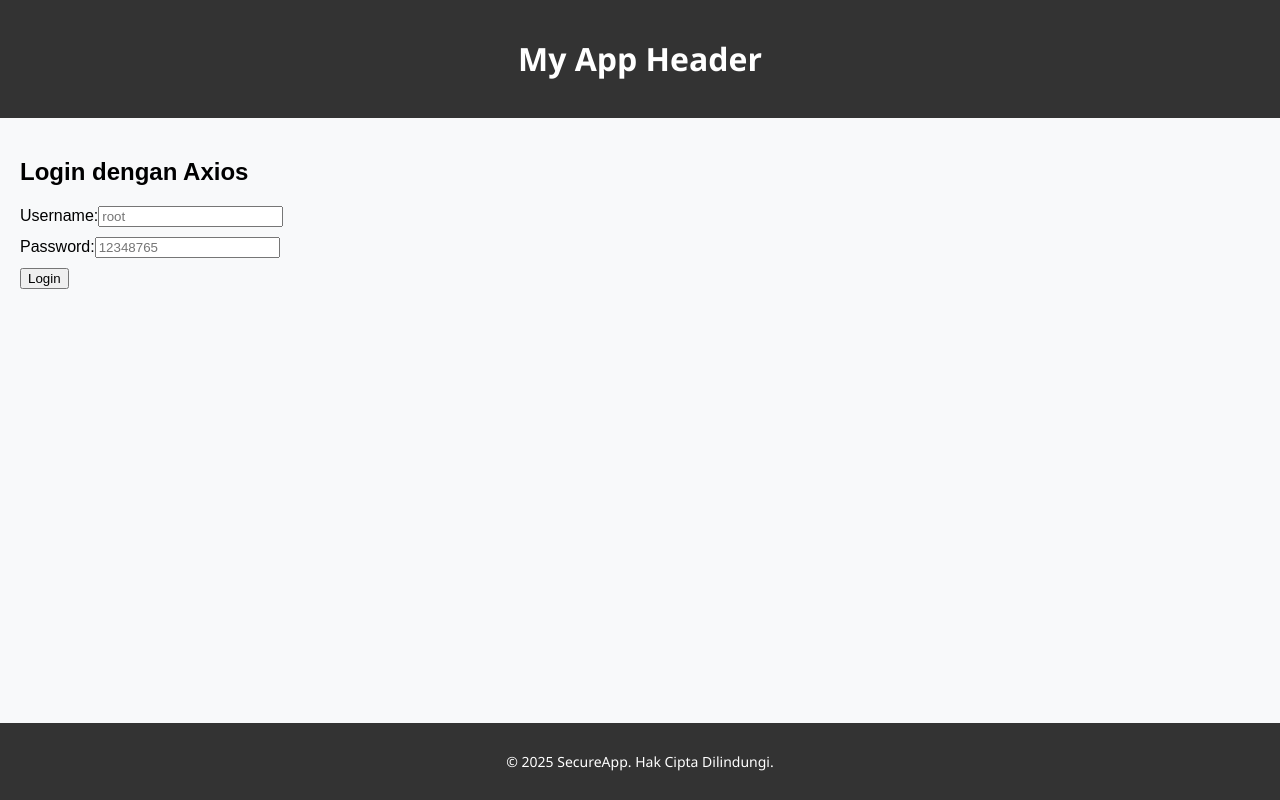
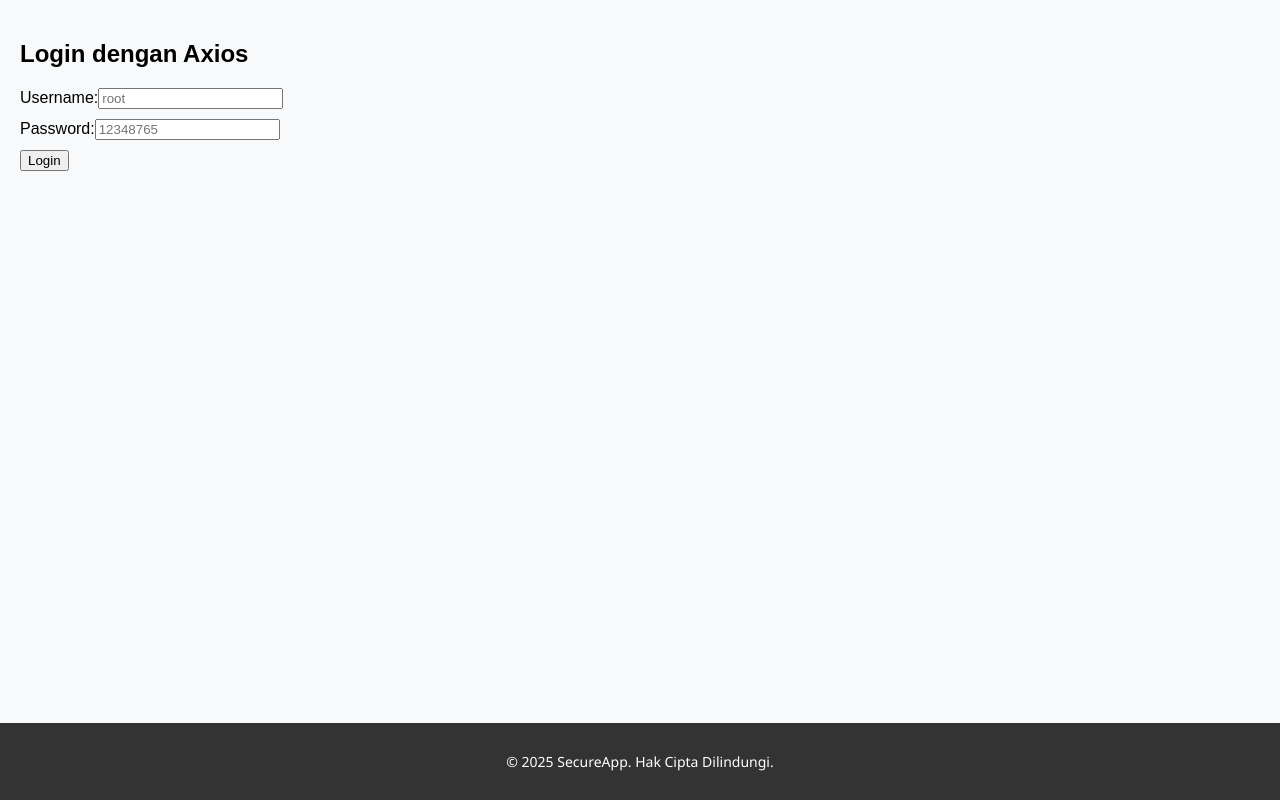
Before and after one commit to shin-meiri/main, a React (Create React App) app: page / in a window 1280 px wide. Built offline with nearby package versions, Linux system fonts and the light colour scheme.

Commit message:
Update Header.jsx

```diff
--- a/src/components/Header.jsx
+++ b/src/components/Header.jsx
@@ -1,12 +1,7 @@
-// Header.jsx
 import React from 'react';
 
 const Header = () => {
-  return (
-    <header style={{ backgroundColor: '#333', color: '#fff', padding: '1rem', textAlign: 'center' }}>
-      <h1>My App Header</h1>
-    </header>
-  );
+  return <></>;
 };
 
 export default Header;
```
